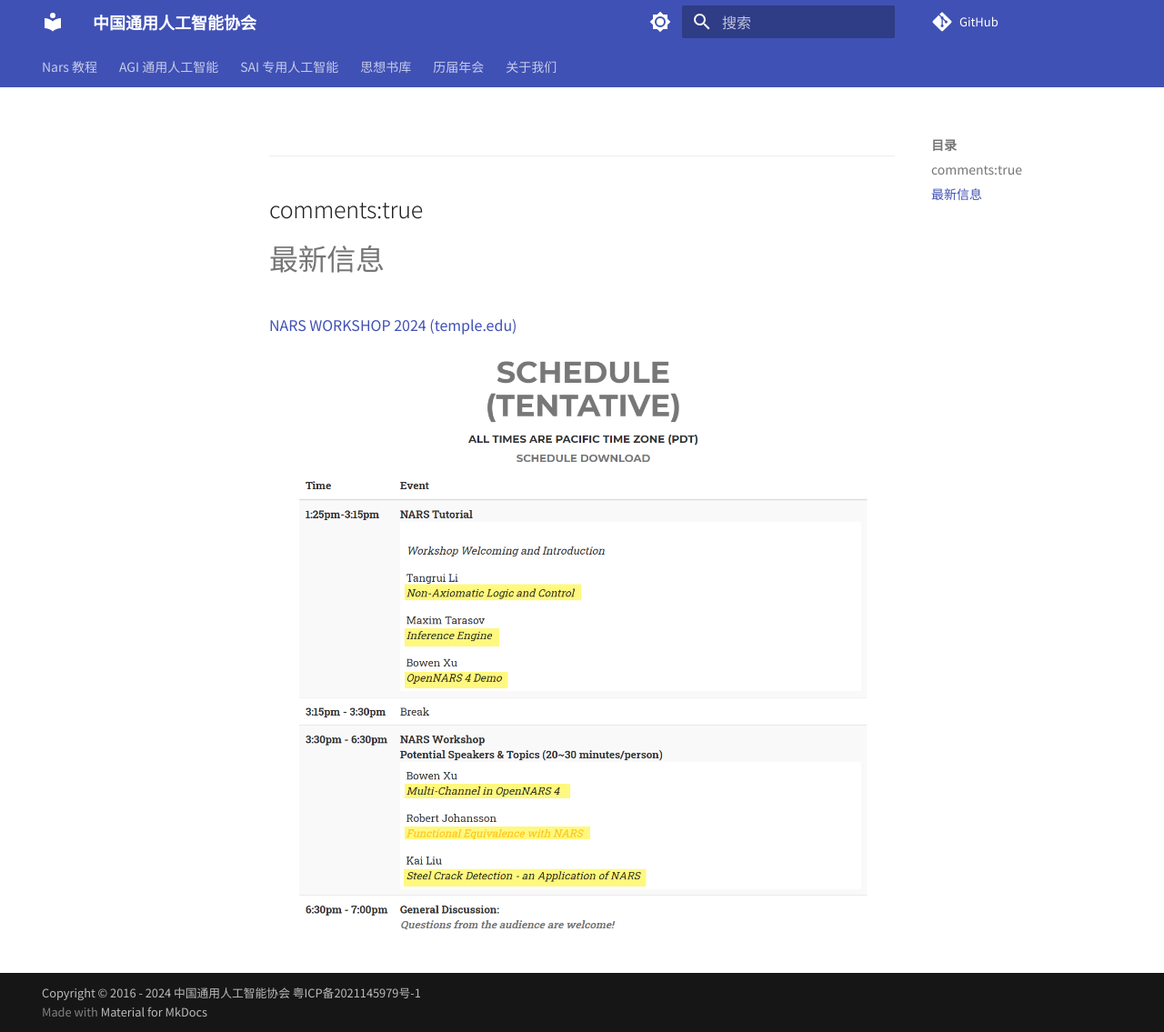
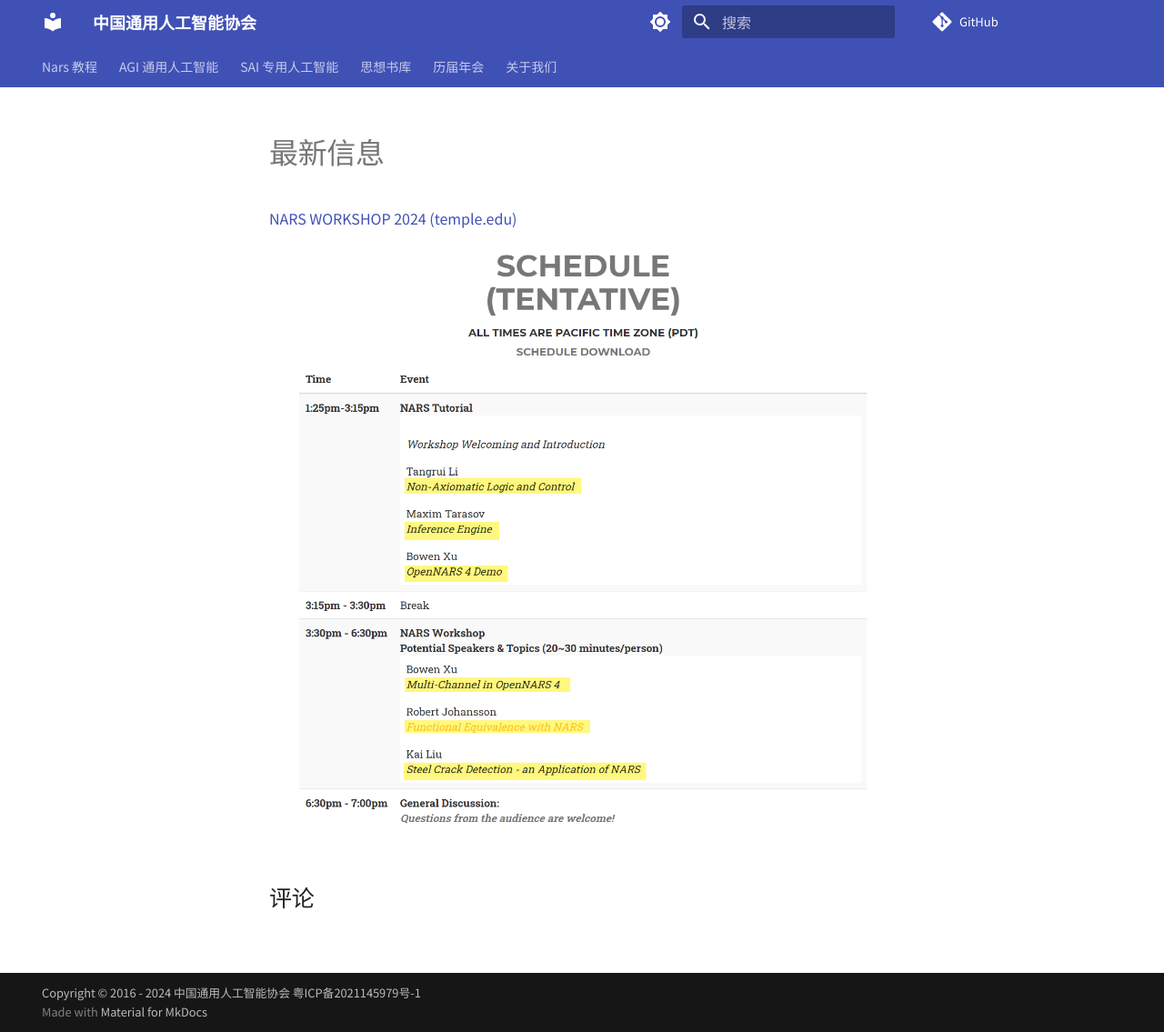
Before and after one commit to Hailaylin/agi-society-cn, an MkDocs documentation site: the page built from docs/nars/news.md, in a window 1280 px wide and 1135 px high. Shown: the whole window at 91% size. Built offline with MkDocs 1.6.1 and Material for MkDocs 9.7.7, drawn with Linux system fonts in a browser that asks for light colours; comment, search, counter and statistics services are not loaded; part of the change alters nothing that is shown.

Commit message:
🐞 fix(all): add comments

```diff
--- a/docs/about/edit.md
+++ b/docs/about/edit.md
@@ -1,3 +1,6 @@
+---
+comments: true
+---
 
 # 本网站编辑格式
 
--- a/docs/about/team.md
+++ b/docs/about/team.md
@@ -1,3 +1,6 @@
+---
+comments: true
+---
 # 研究团队介绍
 
 ## 王培
@@ -22,7 +25,6 @@ http://agi-conf.org/
 
 里面有一些关于个人问题的回答等。与AGI强相关。
 
-
 ## 刘凯
 
 > 博士，渤海大学 , 教育科学学院, 教育技术学学硕及心理健康教育专硕硕士生导师,  中国通用人工智能协会（筹），召集人
@@ -35,13 +37,11 @@ http://agi-conf.org/
 
    （3）工程：研发通用人工智能框架下的类脑系统（计算机科学）（4）应用：基于认知建构的下一代ITS（教育技术学）、教育干预手段治疗精神障碍（精神病学）
 
-
 ## 徐英瑾
 
 > 哲学博士，复旦大学哲学学院教授
 
 专长为分析哲学史、心灵哲学、人工智能哲学以及分析哲学与欧陆哲学比较研究, 代表作《心智、语言和机器——维特根斯坦哲学与人工智能哲学的对话》（76万字，人民出版社2013年10月出版）是国内目前最全面深入的关于人工智能哲学的研究著作，2015年获得中国首届“科史哲青年著作奖”。目前徐英瑾还任中国知识论专业委员会副秘书长。
-
 
 ## 那孜古力·斯拉木(那迪)
 
--- a/docs/agi/agi_intro.md
+++ b/docs/agi/agi_intro.md
@@ -1,3 +1,6 @@
+---
+comments: true
+---
 # 通用人工智能
 
 这个词汇里包含了 **通用** 二字, 代表比肩人类的**多能力的有机统一** .
--- a/docs/nars/news.md
+++ b/docs/nars/news.md
@@ -1,5 +1,5 @@
 ---
-comments:true
+comments: true
 ---
 # 最新信息
 
```
Also changed, not shown: docs/other/other_intro.md (+1 -2 lines).
